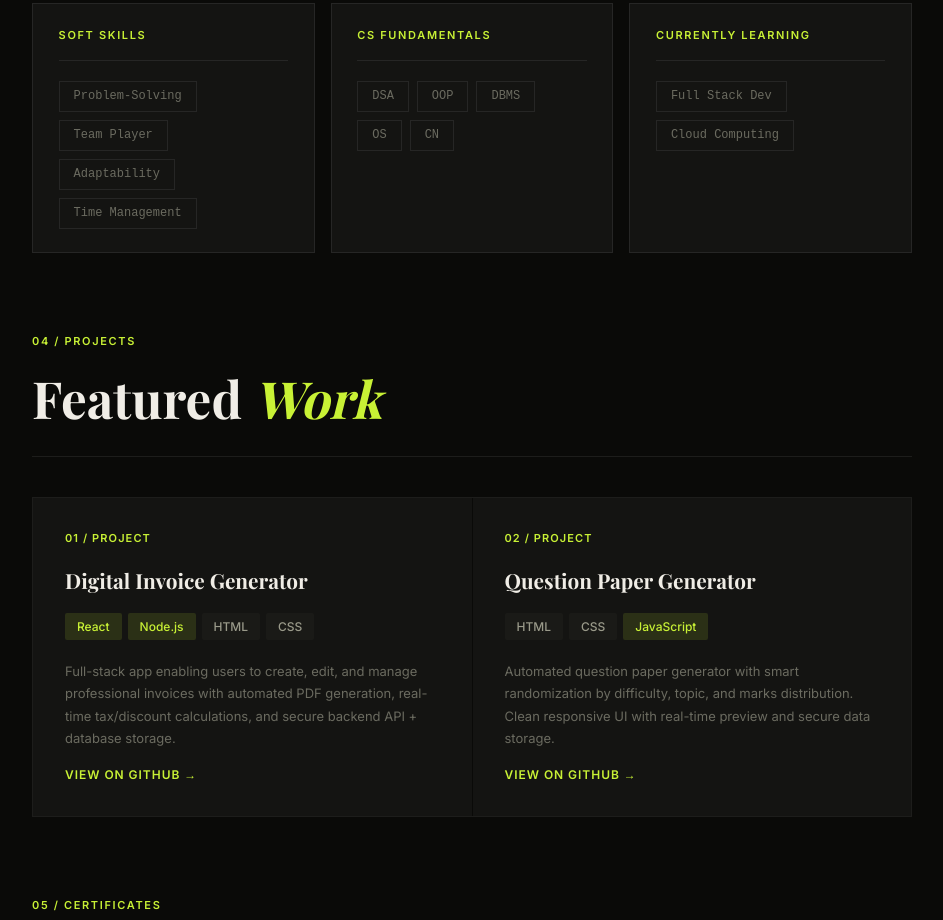
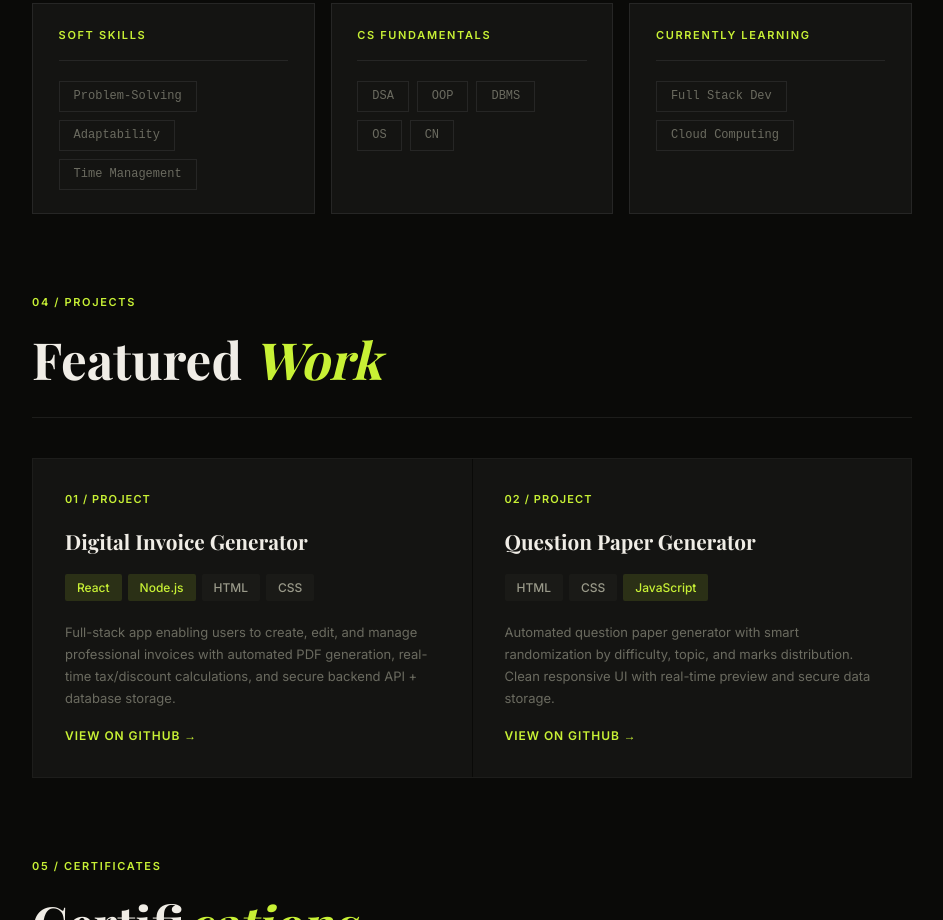
Before and after one commit to anjanakumari134/anjanaportfolio, a plain HTML site: page index.html in a window 1280 px wide. Shown: the part 2600-3520 px from the top of the page, without its empty margins (168-1111 px from the left). Drawn offline with nearby package versions, Linux system fonts and the light colour scheme; a web font is replaced by a local one.

```diff
--- a/index.html
+++ b/index.html
@@ -307,7 +307,7 @@
       <div class="arsenal-label">Soft Skills</div>
       <div style="height:1px;background:var(--border);margin-bottom:1.2rem;"></div>
       <div class="arsenal-pills">
-        <span class="ars-pill">Problem-Solving</span><span class="ars-pill">Team Player</span>
+        <span class="ars-pill">Problem-Solving</span>
         <span class="ars-pill">Adaptability</span><span class="ars-pill">Time Management</span>
       </div>
     </div>
```
Also changed, not shown: 1 other file.
